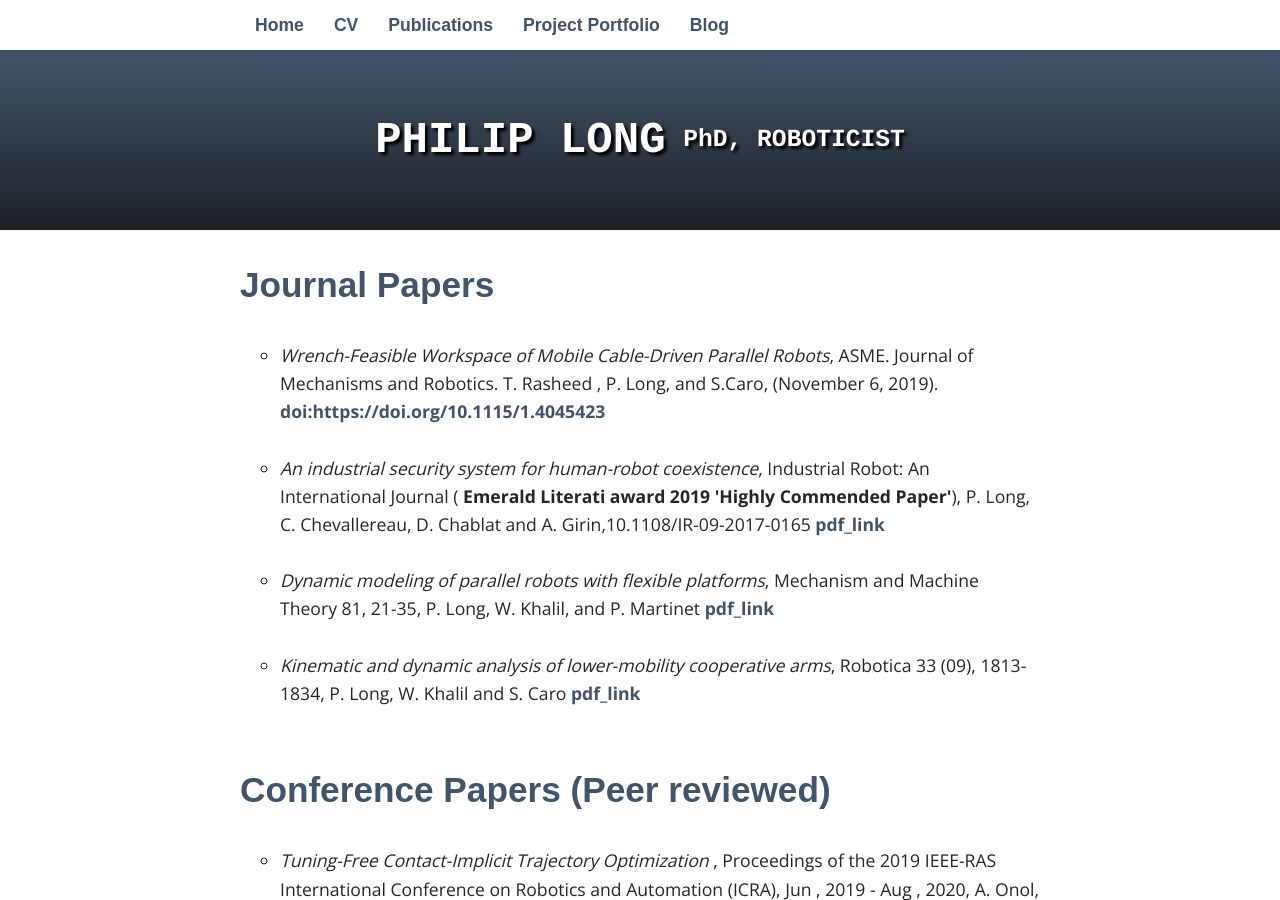
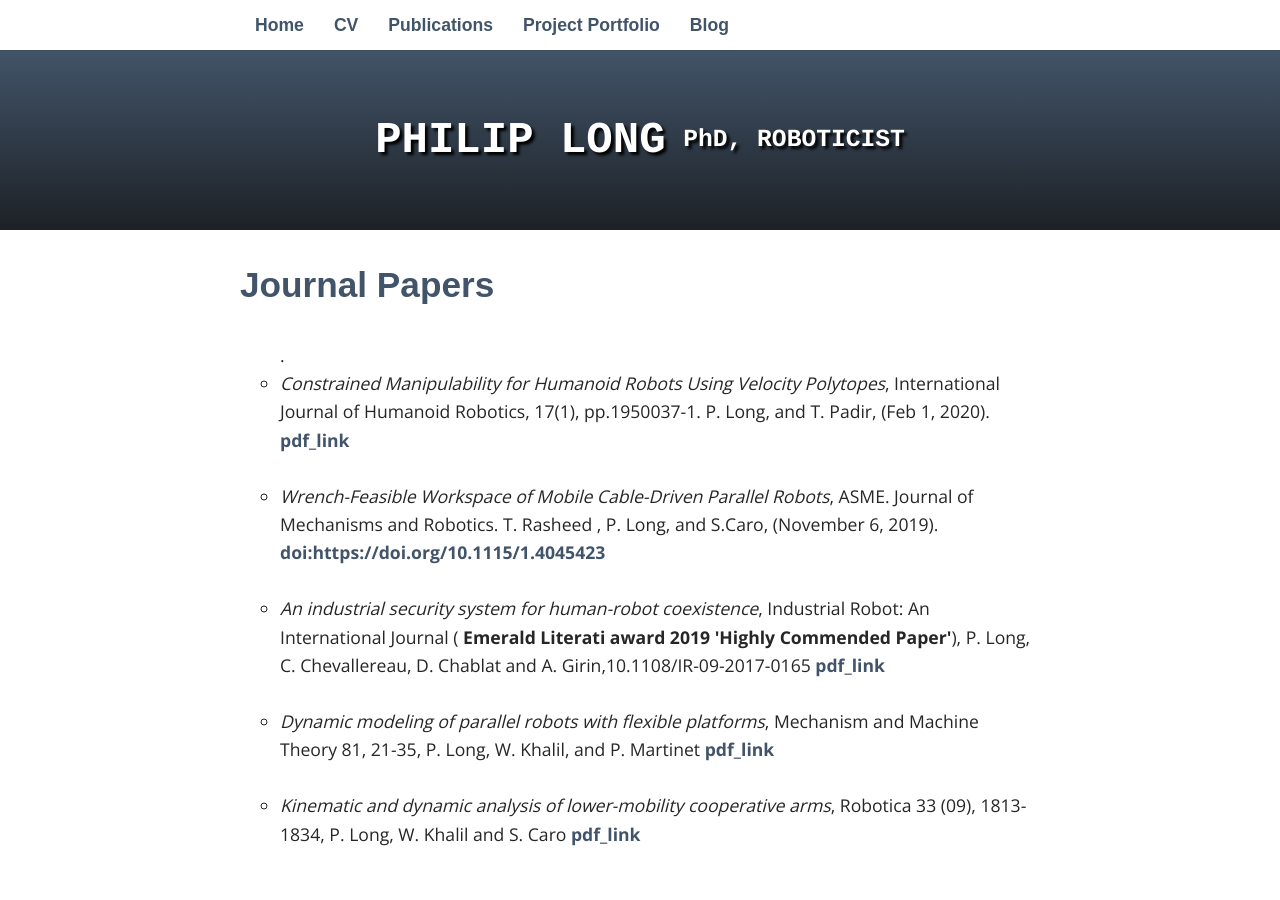
Before and after one commit to philip-long/philip-long.github.io, a Jekyll site: the page built from publications/index.html, in a window 1280 px wide and 900 px high. Built offline with Jekyll 4.4.1, drawn with Linux system fonts in a browser that asks for light colours; nearby versions of some CDN libraries; some web fonts are replaced; library files that are not in the unit come from our copies.

Commit message:
Update index.html

```diff
--- a/publications/index.html
+++ b/publications/index.html
@@ -10,6 +10,15 @@ title: Publications
 
 
 <ul style="list-style-type:circle">
+
+  .
+    <li>        <i>Constrained Manipulability for Humanoid Robots Using Velocity Polytopes</i>,  International Journal of Humanoid Robotics, 17(1), pp.1950037-1.
+     P. Long,  and T. Padir,  (Feb 1, 2020). <a href="https://www.researchgate.net/profile/Philip_Long2/publication/337459526_Constrained_Manipulability_for_Humanoid_Robots_Using_Velocity_Polytopes/links/5e652411299bf1744f6b7bef/Constrained-Manipulability-for-Humanoid-Robots-Using-Velocity-Polytopes.pdf"> pdf_link</a>
+    </li>
+   </li>
+
+
+  <br>
 
 
   <li>        <i>Wrench-Feasible Workspace of Mobile Cable-Driven Parallel Robots</i>, ASME. Journal of Mechanisms and Robotics.
```
